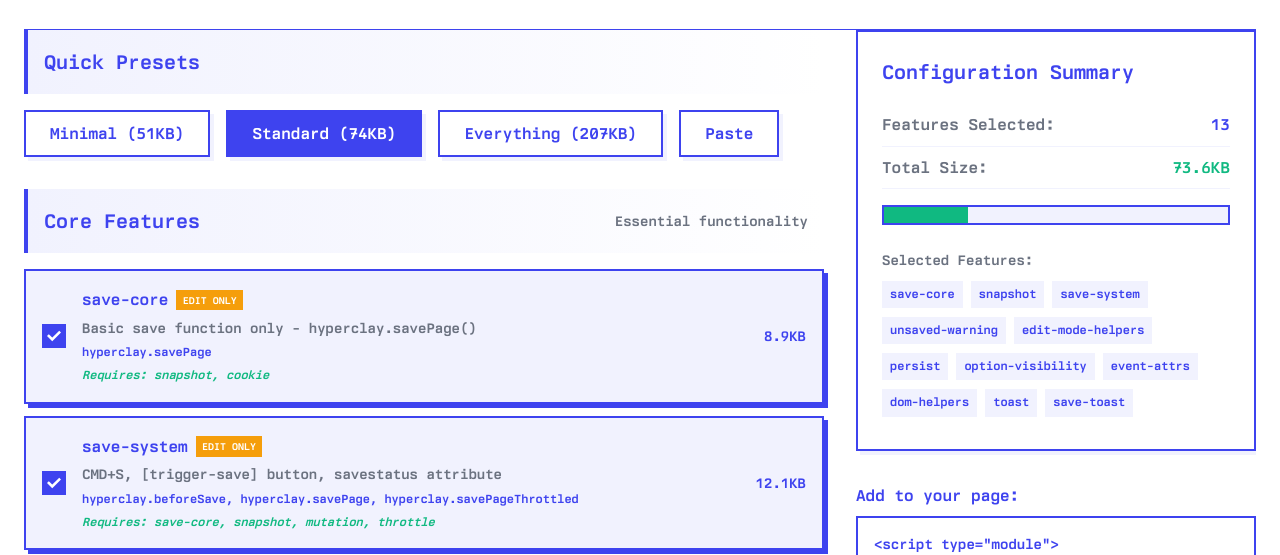
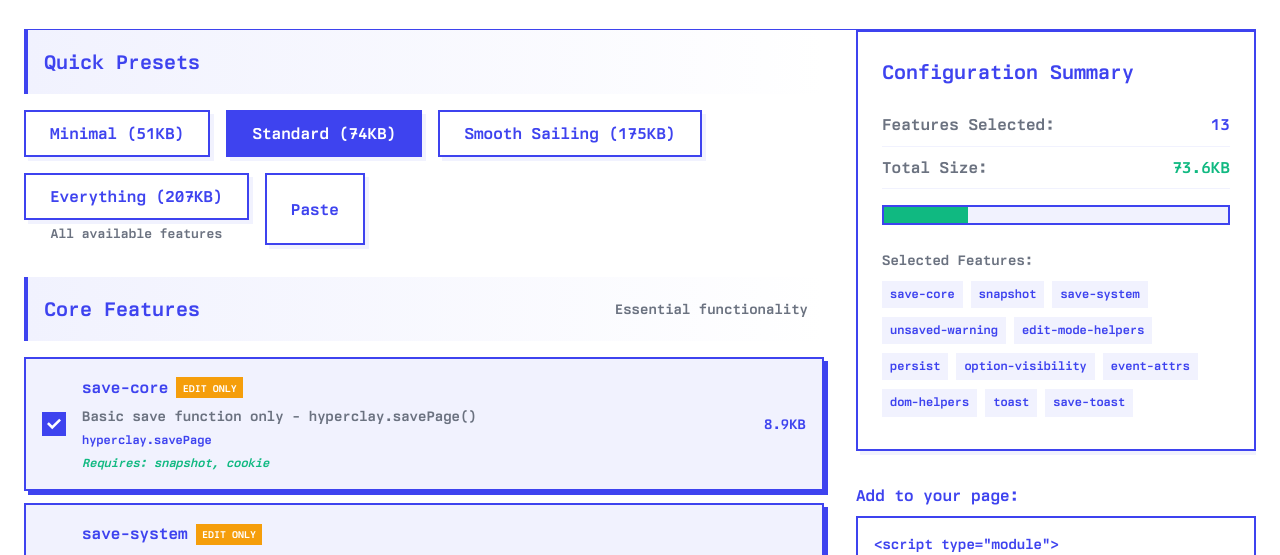
Before and after one commit to panphora/hyperclayjs, a website: page website/config.html in a window 1280 px wide. Shown: the part 178-733 px from the top of the page. Drawn offline with Linux system fonts and the light colour scheme; files whose address does not match are found by name.

Commit message:
feat: add Smooth Sailing preset — all modules with no difficulty tags

```diff
--- a/module-dependency-graph.generated.json
+++ b/module-dependency-graph.generated.json
@@ -980,6 +980,47 @@
         "view-mode-excludes-edit-modules"
       ]
     },
+    "smooth-sailing": {
+      "name": "Smooth Sailing",
+      "description": "Every module with no gotchas",
+      "modules": [
+        "save-core",
+        "save-system",
+        "unsaved-warning",
+        "save-toast",
+        "edit-mode-helpers",
+        "persist",
+        "snapshot",
+        "option-visibility",
+        "edit-mode",
+        "event-attrs",
+        "ajax-elements",
+        "sortable",
+        "dom-helpers",
+        "input-helpers",
+        "onaftersave",
+        "dialogs",
+        "toast",
+        "the-modal",
+        "mutation",
+        "nearest",
+        "cookie",
+        "throttle",
+        "debounce",
+        "dom-ready",
+        "window-load",
+        "all-js",
+        "style-injection",
+        "form-data",
+        "slugify",
+        "copy-to-clipboard",
+        "query-params",
+        "behavior-collector",
+        "send-message",
+        "file-upload",
+        "export-to-window"
+      ]
+    },
     "everything": {
       "name": "Everything",
       "description": "All available features",
--- a/src/hyperclay.js
+++ b/src/hyperclay.js
@@ -99,6 +99,47 @@ const PRESETS = {
       "save-toast",
       "export-to-window",
       "view-mode-excludes-edit-modules"
+    ]
+  },
+  "smooth-sailing": {
+    "name": "Smooth Sailing",
+    "description": "Every module with no gotchas",
+    "modules": [
+      "save-core",
+      "save-system",
+      "unsaved-warning",
+      "save-toast",
+      "edit-mode-helpers",
+      "persist",
+      "snapshot",
+      "option-visibility",
+      "edit-mode",
+      "event-attrs",
+      "ajax-elements",
+      "sortable",
+      "dom-helpers",
+      "input-helpers",
+      "onaftersave",
+      "dialogs",
+      "toast",
+      "the-modal",
+      "mutation",
+      "nearest",
+      "cookie",
+      "throttle",
+      "debounce",
+      "dom-ready",
+      "window-load",
+      "all-js",
+      "style-injection",
+      "form-data",
+      "slugify",
+      "copy-to-clipboard",
+      "query-params",
+      "behavior-collector",
+      "send-message",
+      "file-upload",
+      "export-to-window"
     ]
   },
   "everything": {
--- a/website/config.html
+++ b/website/config.html
@@ -328,6 +328,25 @@
         .preset-button.active {
             background: var(--primary-blue);
             color: white;
+        }
+
+        .preset-button-group {
+            display: flex;
+            gap: 1rem;
+            flex-wrap: nowrap;
+        }
+
+        .preset-button-with-hint {
+            display: flex;
+            flex-direction: column;
+            align-items: stretch;
+        }
+
+        .preset-hint {
+            font-size: 13px;
+            color: var(--gray);
+            margin-top: 0.25rem;
+            text-align: center;
         }
 
         /* Sidebar */
@@ -865,11 +884,30 @@
                 container.appendChild(button);
             }
 
+            // Paste button wrapped with last preset to prevent orphans
+            const group = document.createElement('div');
+            group.className = 'preset-button-group';
+
+            // Move the last preset button into the group
+            const lastPreset = container.lastElementChild;
+            if (lastPreset) {
+                const wrapper = document.createElement('div');
+                wrapper.className = 'preset-button-with-hint';
+                wrapper.appendChild(lastPreset);
+                const hint = document.createElement('div');
+                hint.className = 'preset-hint';
+                hint.textContent = presets[lastPreset.dataset.preset]?.description || '';
+                wrapper.appendChild(hint);
+                group.appendChild(wrapper);
+            }
+
             const pasteBtn = document.createElement('button');
             pasteBtn.className = 'preset-button';
             pasteBtn.id = 'paste-button';
             pasteBtn.textContent = 'Paste';
-            container.appendChild(pasteBtn);
+            group.appendChild(pasteBtn);
+
+            container.appendChild(group);
         }
 
         function renderFeatureSections() {
@@ -1402,7 +1440,7 @@
 
         document.querySelector('.preset-buttons').addEventListener('click', (e) => {
             if (e.target.id !== 'paste-button') return;
-            ask('Paste a HyperclayJS URL or script tag to select the features it uses', (input) => {
+            ask('Paste a HyperclayJS URL or script tag to auto-select the features it uses', (input) => {
                 const result = parseHyperclayURL(input);
                 if (!result) {
                     toast('Could not find features or preset in the pasted text.', 'error');
```
Also changed, not shown: build/generate-dependency-graph.js.
